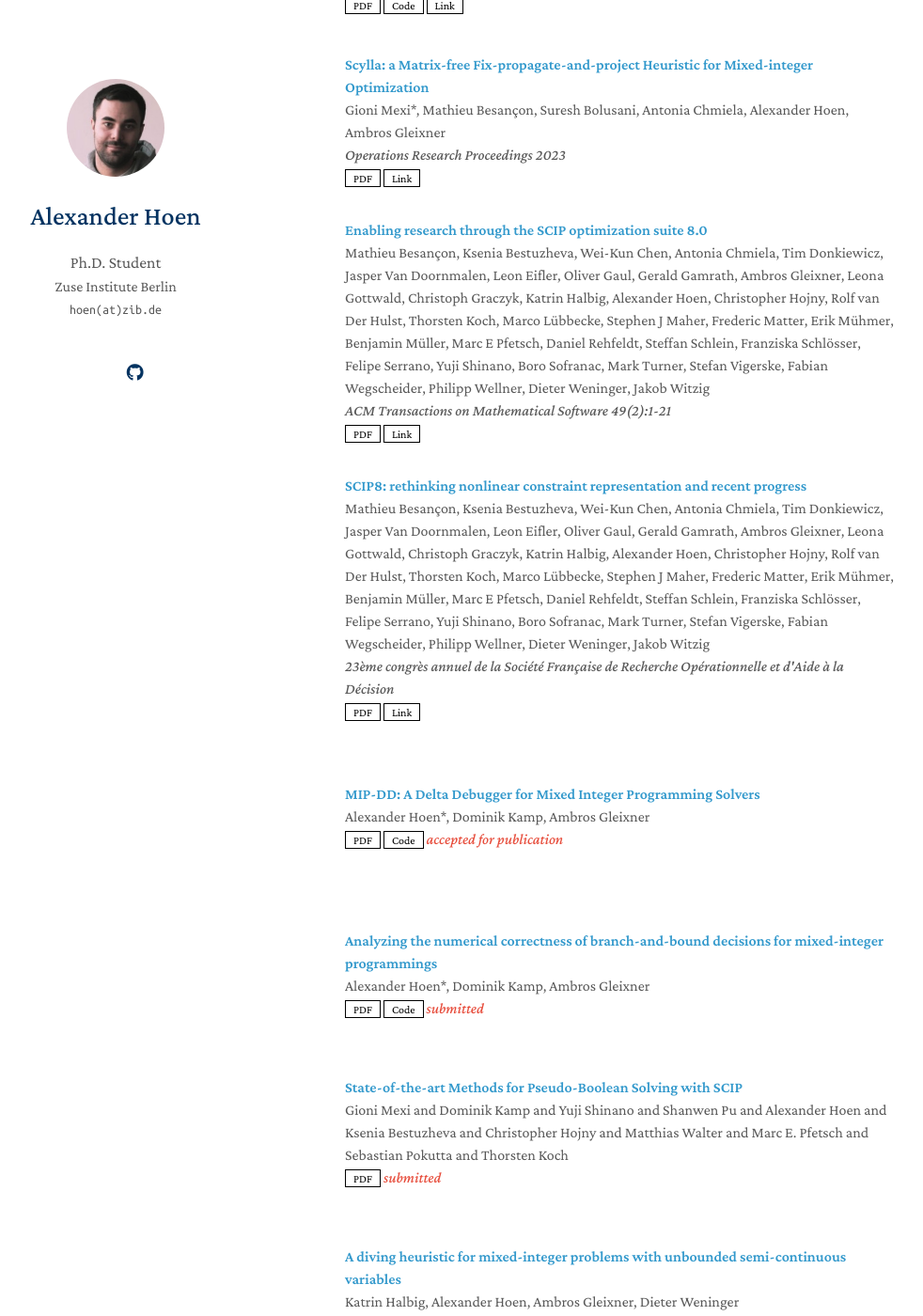
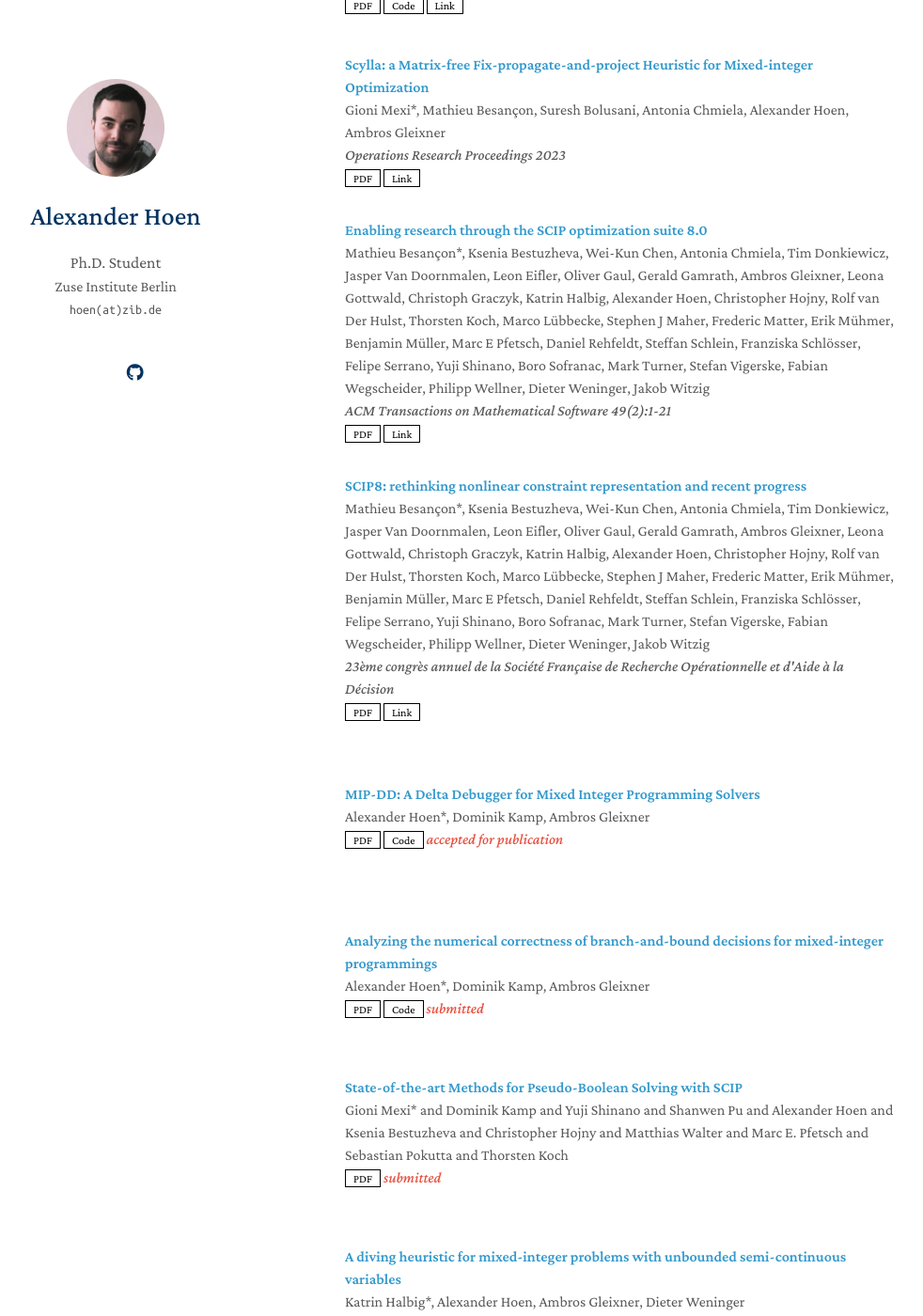
Before and after one commit to alexhoen/alexhoen.github.io, a Jekyll site: the page built from index.md, in a window 1280 px wide and 1400 px high, scrolled down 611 px. Shown: the whole window at 94% size, without its empty margins (153-1135 px from the left). Built offline with Jekyll 4.4.1, drawn with Linux system fonts in a browser that asks for light colours; nearby versions of some CDN libraries; a style sheet for code colours, icons or effects is not loaded; our own code applies the rules of GitHub Pages for plain Markdown files.

```diff
--- a/_data/publications.yml
+++ b/_data/publications.yml
@@ -32,7 +32,7 @@ main:
 
 
   - title: "Enabling research through the SCIP optimization suite 8.0"
-    authors: Mathieu Besançon, Ksenia Bestuzheva, Wei-Kun Chen, Antonia Chmiela, Tim Donkiewicz, Jasper Van Doornmalen, Leon Eifler, Oliver Gaul, Gerald Gamrath, Ambros Gleixner, Leona Gottwald, Christoph Graczyk, Katrin Halbig, Alexander Hoen, Christopher Hojny, Rolf van Der Hulst, Thorsten Koch, Marco Lübbecke, Stephen J Maher, Frederic Matter, Erik Mühmer, Benjamin Müller, Marc E Pfetsch, Daniel Rehfeldt, Steffan Schlein, Franziska Schlösser, Felipe Serrano, Yuji Shinano, Boro Sofranac, Mark Turner, Stefan Vigerske, Fabian Wegscheider, Philipp Wellner, Dieter Weninger, Jakob Witzig
+    authors: Mathieu Besançon*, Ksenia Bestuzheva, Wei-Kun Chen, Antonia Chmiela, Tim Donkiewicz, Jasper Van Doornmalen, Leon Eifler, Oliver Gaul, Gerald Gamrath, Ambros Gleixner, Leona Gottwald, Christoph Graczyk, Katrin Halbig, Alexander Hoen, Christopher Hojny, Rolf van Der Hulst, Thorsten Koch, Marco Lübbecke, Stephen J Maher, Frederic Matter, Erik Mühmer, Benjamin Müller, Marc E Pfetsch, Daniel Rehfeldt, Steffan Schlein, Franziska Schlösser, Felipe Serrano, Yuji Shinano, Boro Sofranac, Mark Turner, Stefan Vigerske, Fabian Wegscheider, Philipp Wellner, Dieter Weninger, Jakob Witzig
     conference: "ACM Transactions on Mathematical Software 49(2):1-21"
     pdf: https://arxiv.org/abs/2303.07101
     page: https://dl.acm.org/doi/abs/10.1145/3585516
@@ -40,7 +40,7 @@ main:
     code:
 
   - title: "SCIP8: rethinking nonlinear constraint representation and recent progress"
-    authors: Mathieu Besançon, Ksenia Bestuzheva, Wei-Kun Chen, Antonia Chmiela, Tim Donkiewicz, Jasper Van Doornmalen, Leon Eifler, Oliver Gaul, Gerald Gamrath, Ambros Gleixner, Leona Gottwald, Christoph Graczyk, Katrin Halbig, Alexander Hoen, Christopher Hojny, Rolf van Der Hulst, Thorsten Koch, Marco Lübbecke, Stephen J Maher, Frederic Matter, Erik Mühmer, Benjamin Müller, Marc E Pfetsch, Daniel Rehfeldt, Steffan Schlein, Franziska Schlösser, Felipe Serrano, Yuji Shinano, Boro Sofranac, Mark Turner, Stefan Vigerske, Fabian Wegscheider, Philipp Wellner, Dieter Weninger, Jakob Witzig
+    authors: Mathieu Besançon*, Ksenia Bestuzheva, Wei-Kun Chen, Antonia Chmiela, Tim Donkiewicz, Jasper Van Doornmalen, Leon Eifler, Oliver Gaul, Gerald Gamrath, Ambros Gleixner, Leona Gottwald, Christoph Graczyk, Katrin Halbig, Alexander Hoen, Christopher Hojny, Rolf van Der Hulst, Thorsten Koch, Marco Lübbecke, Stephen J Maher, Frederic Matter, Erik Mühmer, Benjamin Müller, Marc E Pfetsch, Daniel Rehfeldt, Steffan Schlein, Franziska Schlösser, Felipe Serrano, Yuji Shinano, Boro Sofranac, Mark Turner, Stefan Vigerske, Fabian Wegscheider, Philipp Wellner, Dieter Weninger, Jakob Witzig
     conference: 23ème congrès annuel de la Société Française de Recherche Opérationnelle et d'Aide à la Décision
     pdf: https://hal.science/hal-03595412v1/document
     page: https://hal.science/hal-03595412/
@@ -66,7 +66,7 @@ main:
     notes: submitted
 
   - title: "State-of-the-art Methods for Pseudo-Boolean Solving with SCIP"
-    authors: Gioni Mexi and Dominik Kamp and Yuji Shinano and Shanwen Pu and Alexander Hoen and Ksenia Bestuzheva and Christopher Hojny and Matthias Walter and Marc E. Pfetsch and Sebastian Pokutta and Thorsten Koch
+    authors: Gioni Mexi* and Dominik Kamp and Yuji Shinano and Shanwen Pu and Alexander Hoen and Ksenia Bestuzheva and Christopher Hojny and Matthias Walter and Marc E. Pfetsch and Sebastian Pokutta and Thorsten Koch
     conference:
     pdf: https://arxiv.org/abs/2501.03390
     page:
@@ -75,7 +75,7 @@ main:
 
 
   - title: "A diving heuristic for mixed-integer problems with unbounded semi-continuous variables"
-    authors: Katrin Halbig, Alexander Hoen, Ambros Gleixner, Dieter Weninger
+    authors: Katrin Halbig*, Alexander Hoen, Ambros Gleixner, Dieter Weninger
     conference:
     pdf: https://arxiv.org/abs/2503.19411
     page:
```
